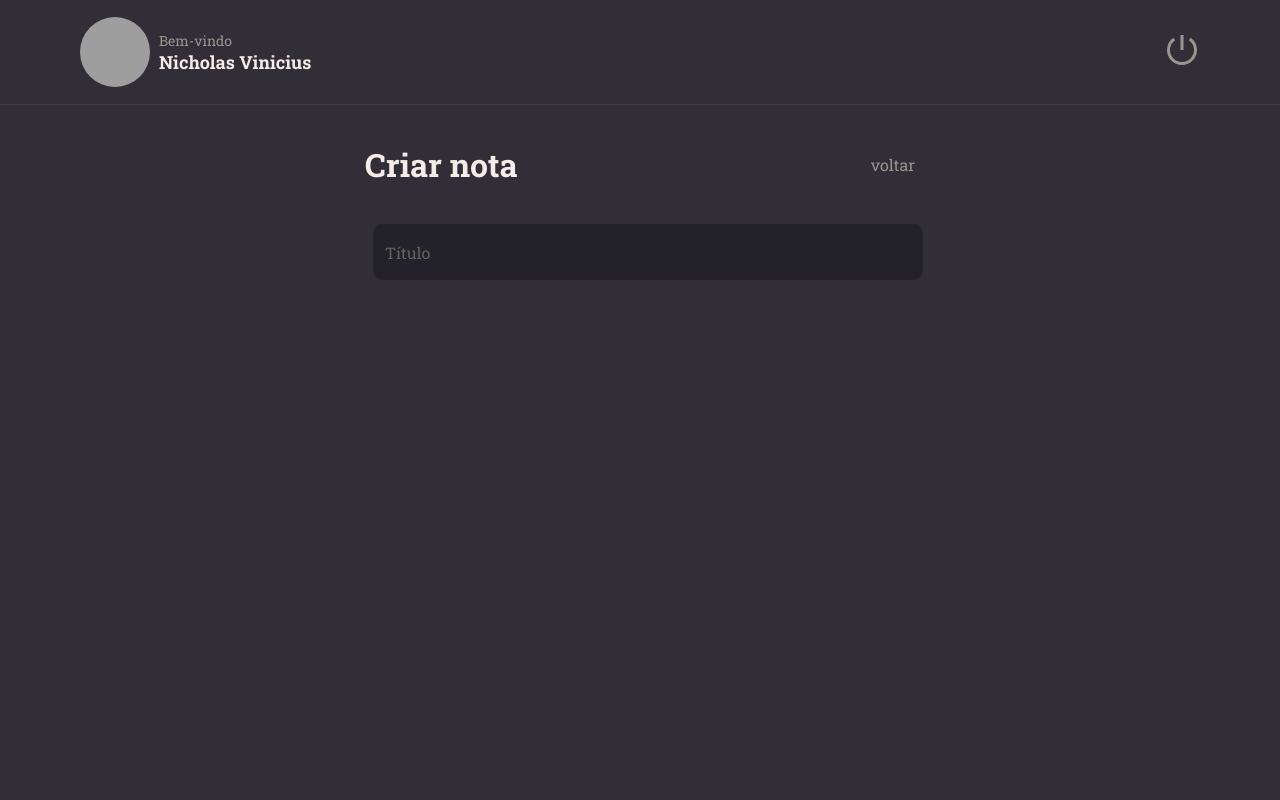
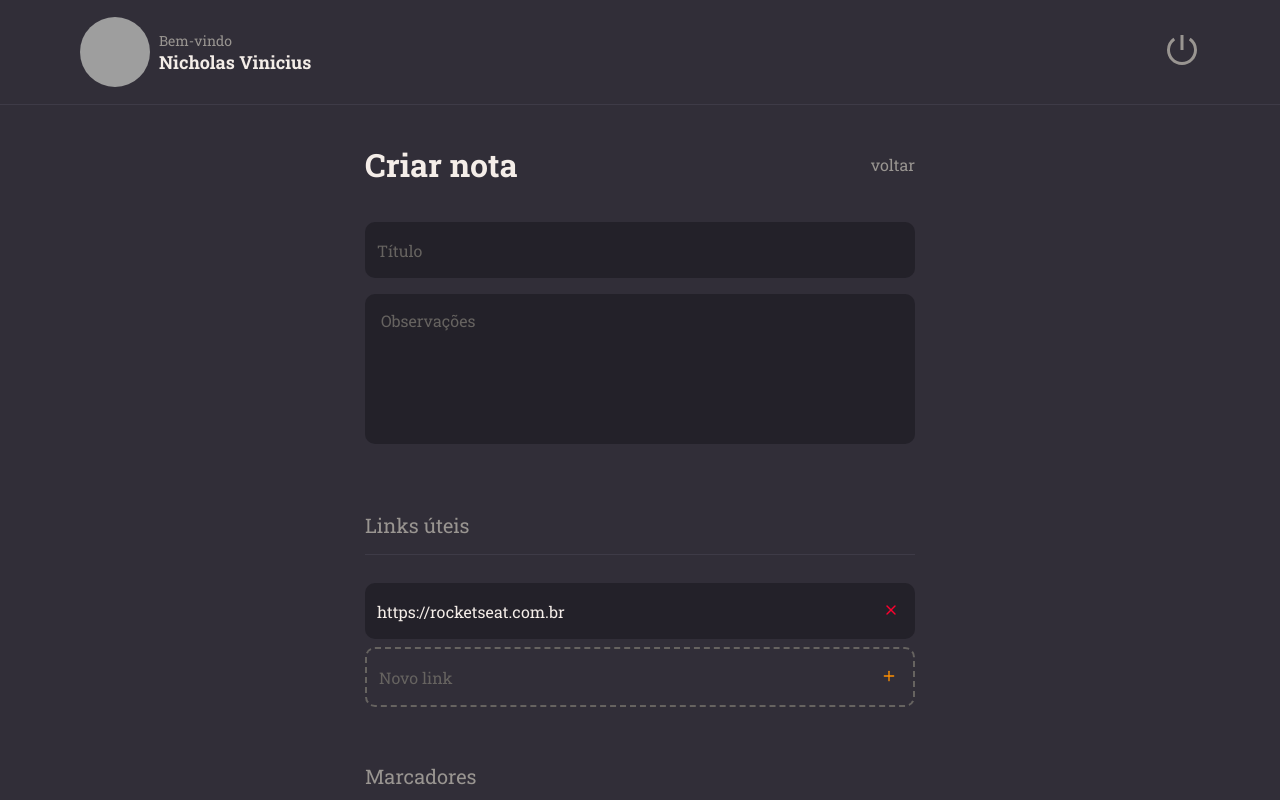
Before and after one commit to Nicholasvp/rocketnotes, a React (Vite) app: page / in a window 1280 px wide. Built offline with nearby package versions, Linux system fonts and the light colour scheme; grey boxes are pictures that could not be loaded.

Commit message:
page New

```diff
--- a/src/components/Input/styles.js
+++ b/src/components/Input/styles.js
@@ -6,7 +6,7 @@ export const Container = styled.div`
     align-items: center;
     background-color: ${({ theme }) => theme.COLORS.BACKGROUND_900};
     color: ${({ theme }) => theme.COLORS.GRAY_300};
-    margin: 8px;
+    margin-bottom: 8px;
     border-radius: 10px;
 
     > input {
--- a/src/components/NoteItem/index.jsx
+++ b/src/components/NoteItem/index.jsx
@@ -15,6 +15,7 @@ export function NoteItem({isNew, value, onClik, ...rest}) {
             <button
             type="button"
             onClick={onClik}
+            className={isNew ? 'button-add' : 'button-delete'}
             >
             { isNew ? <FiPlus /> : <FiX />}
             </button>
--- a/src/components/NoteItem/styles.js
+++ b/src/components/NoteItem/styles.js
@@ -7,7 +7,7 @@ export const Container = styled.div`
     background-color: ${({ theme, isNew}) => isNew ? "transparent" : theme.COLORS.BACKGROUND_900};
     color: ${({theme}) => theme.COLORS.GRAY_300};
 
-    border: ${({ theme, isNew}) => isNew ? `1px dashed ${theme.COLORS.GRAY_300}` : "none"};
+    border: ${({ theme, isNew}) => isNew ? `2px dashed ${theme.COLORS.GRAY_300}` : "none"};
 
     margin-bottom: 8px;
     border-radius: 10px;
@@ -18,9 +18,12 @@ export const Container = styled.div`
         background: none;
     }
 
-    /* .button-delete{
-
-    } */
+    .button-delete{
+        color: ${({ theme}) => theme.COLORS.RED};
+    }
+    .button-add{
+        color: ${({ theme}) => theme.COLORS.ORANGE};
+    }
 
     > input {
         height: 56px;
--- /dev/null
+++ b/src/components/TextArea/index.jsx
@@ -0,0 +1,9 @@
+import { Container } from "./styles"
+
+export function TextArea({ value, ...rest}) {
+    return (
+        <Container {...rest}>
+         {value}
+        </Container>
+    )
+}
--- /dev/null
+++ b/src/components/TextArea/styles.js
@@ -0,0 +1,20 @@
+import styled from "styled-components";
+
+export const Container = styled.textarea`
+    width: 100%;
+    height: 150px;
+
+    background-color: ${({ theme }) => theme.COLORS.BACKGROUND_900};
+    color: ${({ theme }) => theme.COLORS.WHITE};
+
+    border: none;
+    resize: none;
+
+    margin: 8px 0;
+    padding: 16px;
+    border-radius: 10px;
+
+    &::placeholder {
+        color: ${({ theme }) => theme.COLORS.GRAY_300};
+    }
+`
--- a/src/pages/New/index.jsx
+++ b/src/pages/New/index.jsx
@@ -1,9 +1,12 @@
 import { Container, Form } from './styles'
 
-import { NoteItem} from '../../components/NoteItem'
-import { Header} from '../../components/Header'
-import { ButtonText} from '../../components/ButtonText'
-import { Input} from '../../components/Input'
+import { NoteItem } from '../../components/NoteItem'
+import { Header } from '../../components/Header'
+import { ButtonText } from '../../components/ButtonText'
+import { Button } from '../../components/Button'
+import { Input } from '../../components/Input'
+import { TextArea } from '../../components/TextArea'
+import { Section } from '../../components/Section'
 
 export function New() {
     return (
@@ -19,6 +22,32 @@ export function New() {
                     <Input
                     placeholder="Título"
                     />
+
+                    <TextArea
+                    placeholder="Observações"
+                    />
+
+                    <Section title="Links úteis"/>
+
+                    <NoteItem
+                    value="https://rocketseat.com.br"
+                    />
+                    <NoteItem
+                    isNew={true}
+                    placeholder="Novo link"
+                    />
+
+                    <Section title="Marcadores">
+                        <div className="tags">
+                            <NoteItem value="React"/>
+                            <NoteItem
+                            isNew={true}
+                            placeholder="Novo marcador"
+                            />
+                        </div>
+                    </Section>
+
+                     <Button title="Salvar"/>
                 </Form>
             </main>
         </Container>
--- a/src/pages/New/styles.js
+++ b/src/pages/New/styles.js
@@ -16,18 +16,26 @@ export const Container = styled.div`
         overflow-y: auto;
     }
 
+    .tags {
+        display: flex;
+        justify-content: flex-start;
+        gap: 18px;
+        flex-wrap: wrap;
+    }
+
 `
 
 export const Form = styled.form`
     max-width: 550px;
-
     margin: 38px auto;
 
     > header {
         display: flex;
         justify-content: space-between;
         align-items: center;
-        margin-bottom: 38px;
+        margin-bottom: 36px;
     }
 
+
+
 `
```
